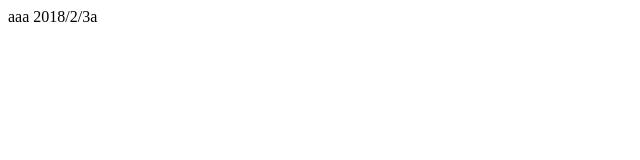
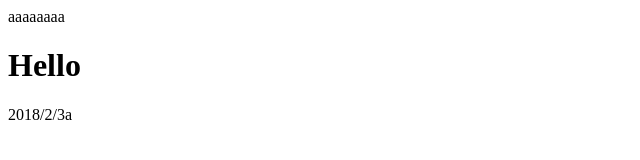
Before and after one commit to takumi34/gittest, a plain HTML site: page index.html in a window 1280 px wide. Shown: the whole page, without its empty margins (0-640 px from the left). Drawn offline with Linux system fonts and the light colour scheme.

Commit message:
index.html koushinn

```diff
--- a/index.html
+++ b/index.html
@@ -1,7 +1,8 @@
 <!DOCTYPE>
 <html>
 <head>
-aaa
-2018/2/3a
+aaaaaaaa
+<h1>Hello</h1>
+<div>2018/2/3a</div>
 </head>
 </html>
```
